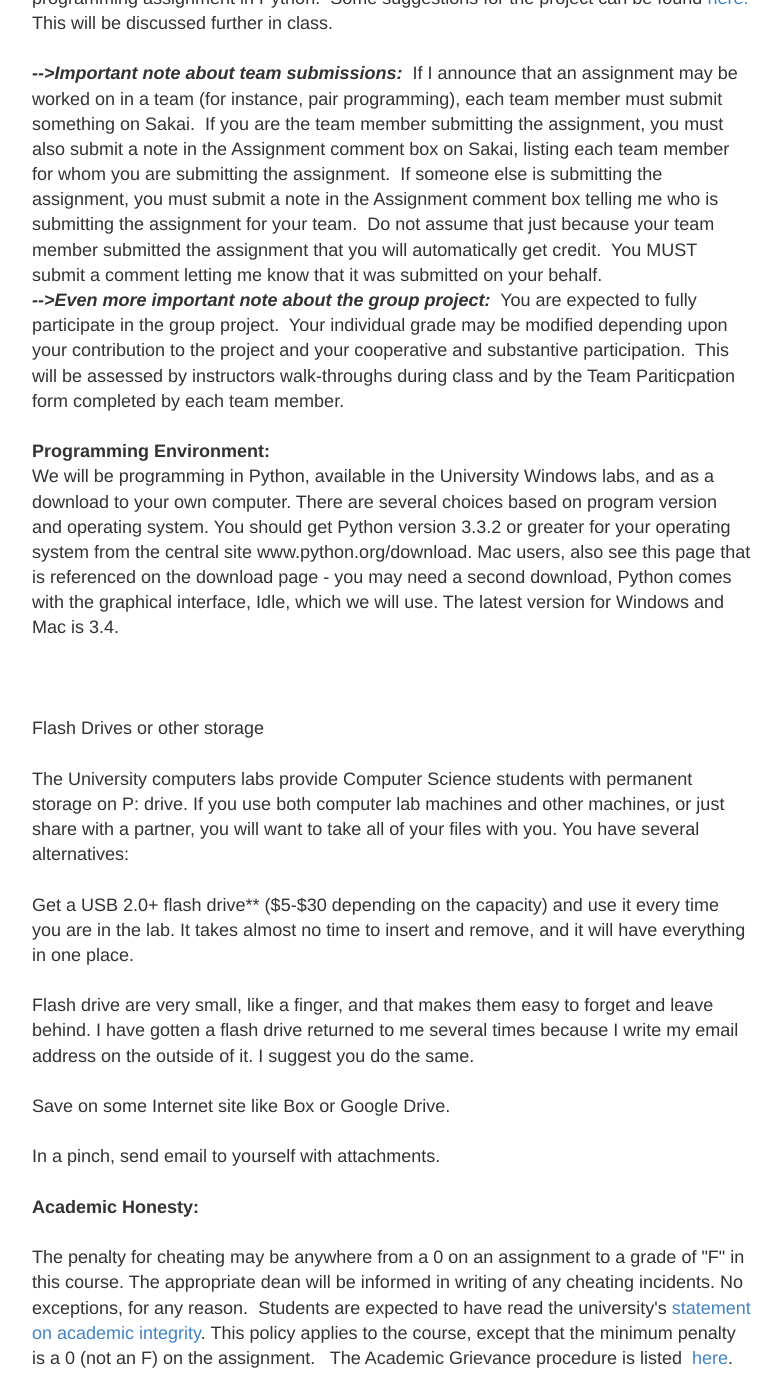
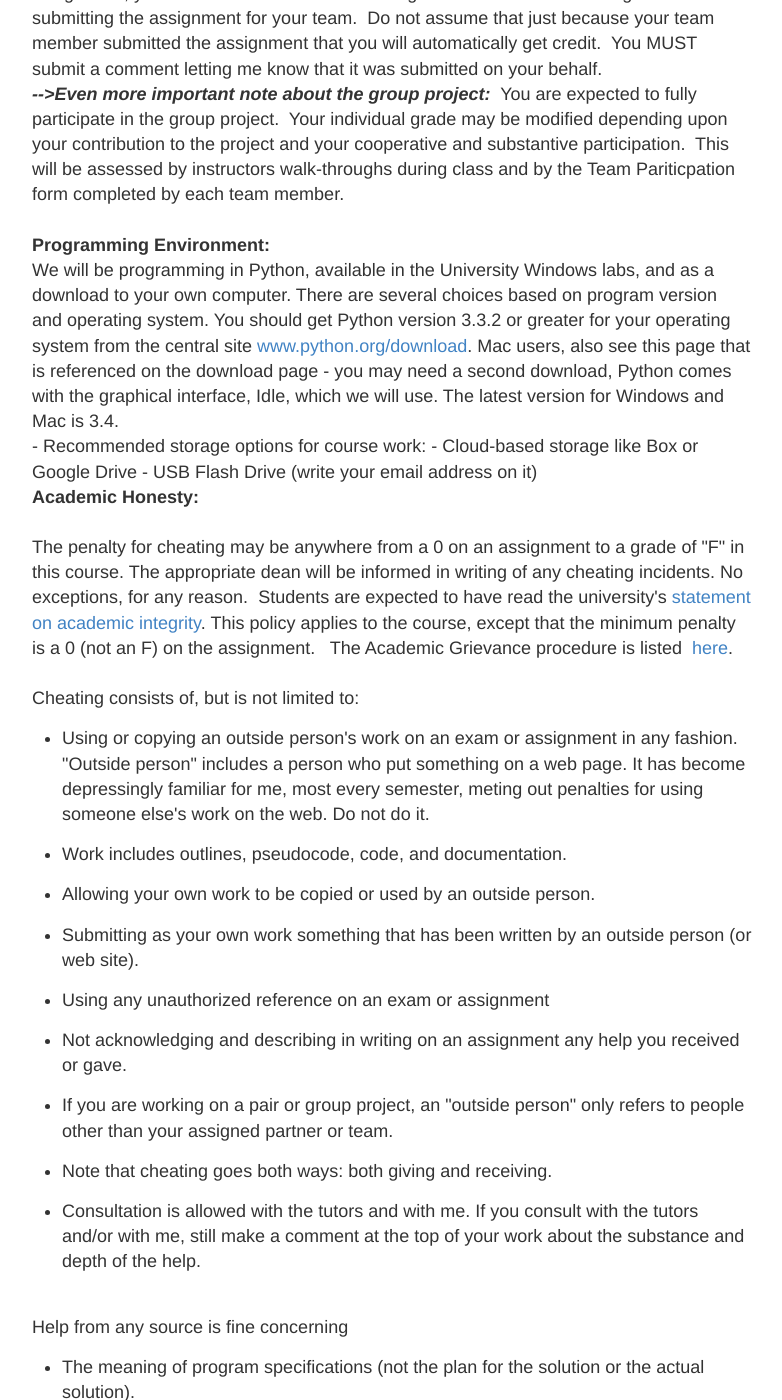
Before and after one commit to hwheeler01/comp150, a Jekyll site: the page built from syllabus.md, in a window 1280 px wide and 1400 px high, scrolled down 2504 px. Shown: the whole window, without its empty margins (248-1030 px from the left). Built offline with Jekyll 4.4.1, drawn with Linux system fonts in a browser that asks for light colours; Markdown is read by kramdown in place of the engine named in the settings; some of the changed text lies outside the part shown.

Commit message:
env updates

```diff
--- a/syllabus.md
+++ b/syllabus.md
@@ -81,71 +81,21 @@ with Disabilities</a></td>
 
 
 
-<span style="font-weight: bold;"><a name="texts"></a>Course Objectives: </span>
-
-
-
-<ul>
-
-
-
-  <li> to implement Python programs with appropriate use of
-
-selection repetition functions and data structures</li>
-
-  <li>to learn how to add graphical effects to programs</li>
-
-  <li>to
-
-introduce the concepts of algorithms and their analysis and design in
-
-the context of a simple yet powerful computer
-
-language, Python</li>
-
-  <li>To study some
-
-of the basic ideas behind computing -- how data are represented in a
-
-computer; how a computer processor is
-
-built up from simple circuits; how the processor is&nbsp;controlled
-
-through low level&nbsp;languages; and the transition from
-
-low level languages&nbsp;to high level languages like Python.</li>
-
-  <li>To be able to
-
-use HTML to construct a web page containing&nbsp;forms and write a
-
-Python CGI script to dynamically process information placed in a web
-
-form.</li>
-
-  <li> To perform
-
-simple queries against a database, time permitting.</li>
-
-  <li>To appreciate
-
-how machine learning can provide decision support to expert systems,
-
-time permitting </li>
-
-</ul>
-
-
-
-<br>
-
+<span style="font-weight: bold;"><a name="objectives"></a>Course Objectives: </span>
+
+- to implement Python programs with appropriate use of selection repetition functions and data structures
+- to learn how to add graphical effects to programs
+- to introduce the concepts of algorithms and their analysis and design in the context of a simple yet powerful computer language, Python
+- To study some of the basic ideas behind computing -- how data are represented in a computer; how a computer processor is built up from simple circuits; how the processor is controlled through low level languages; and the transition from low level languages to high level languages like Python.
+- To be able to use HTML to construct a web page containing forms and write a Python CGI script to dynamically process information placed in a web form.
+
+
+<br>
 
 
 <span style="font-weight: bold;"><a name="texts"></a>Course Materials: </span>
 
-There is no specific text for this course. &nbsp;Rather, we will be using
-
-<a href="http://hwheeler01.github.io/comp150/resources/">resources</a> available online.
+There is no specific text for this course. Rather, we will be using free online materials. See <a href="http://hwheeler01.github.io/comp150/resources/">Resources</a>.
 
 
 
@@ -337,10 +287,7 @@ out as planned!).&nbsp;</p>
 
 
 <span style="font-style: italic;">Project:</span>
-
-&nbsp;You will form teams of two or three, to complete a project, which
-
-is a major programming assignment in Python.&nbsp; Some suggestions for the project can be found <a href="HW/Project.html">here.</a> This will be discussed further in class.<br>
+You will form teams of two or three, to complete a project, which is a major programming assignment in Python. Some suggestions for the project can be found <a href="HW/Project.html">here.</a> This will be discussed further in class.<br>
 
 
 
@@ -396,109 +343,25 @@ the Team Pariticpation form completed by each team member.<br>
 
 
 
-<span style="font-weight: bold;"><a name="env"></a>Programming
-
-Environment: </span><br>
-
-
-
-We will be programming in Python, available in the University Windows
-
-labs, and as a download to your own computer. There are several choices
-
-based on program version and operating system. You should get Python
-
-version 3.3.2 or greater for your operating system from the central
-
-site www.python.org/download. Mac users, also see this page that is
-
-referenced on the download page - you may need a second download,
-
-Python comes with the graphical interface, Idle, which we will use. The
-
-latest version for Windows and Mac is 3.4.<br>
-
-
-
-<br>
-
-
-
-<br>
-
-
-
-<br>
-
-
-
-Flash Drives or other storage<br>
-
-
-
-<br>
-
-
-
-The University computers labs provide Computer Science students with
-
-permanent storage on P: drive. If you use both computer lab machines
-
-and other machines, or just share with a partner, you will want to take
-
-all of your files with you. You have several alternatives:<br>
-
-
-
-<br>
-
-
-
-Get a USB 2.0+ flash drive** ($5-$30 depending on the capacity) and use
-
-it every time you are in the lab. It takes almost no time to insert and
-
-remove, and it will have everything in one place.<br>
-
-
-
-<br>
-
-
-
-Flash drive are very small, like a finger, and that makes them easy to
-
-forget and leave behind. I have gotten a flash drive returned to me
-
-several times because I write my email address on the outside of it. I
-
-suggest you do the same.<br>
-
-
-
-<br>
-
-
-
-Save on some Internet site like Box or Google Drive.<br>
-
-
-
-<br>
-
-
-
-In a pinch, send email to yourself with attachments.<br>
-
-
-
-<br>
-
-
-
-<span style="font-weight: bold;"><a name="honesty"></a>Academic
-
-Honesty: </span><br>
+<span style="font-weight: bold;"><a name="env"></a>Programming Environment: </span><br>
+
+
+
+We will be programming in Python, available in the University Windows labs, and as a download to your own computer. There are several choices based on program version and operating system. You should get Python version 3.3.2 or greater for your operating system from the central site <a href="www.python.org/download">www.python.org/download</a>. Mac users, also see this page that is referenced on the download page - you may need a second download, Python comes with the graphical interface, Idle, which we will use. The latest version for Windows and Mac is 3.4.<br>
+
+
+
+- Recommended storage options for course work:
+	- Cloud-based storage like Box or Google Drive
+	- USB Flash Drive (write your email address on it)
+
+
+
+<br>
+
+
+
+<span style="font-weight: bold;"><a name="honesty"></a>Academic Honesty: </span><br>
 
 
 
```
